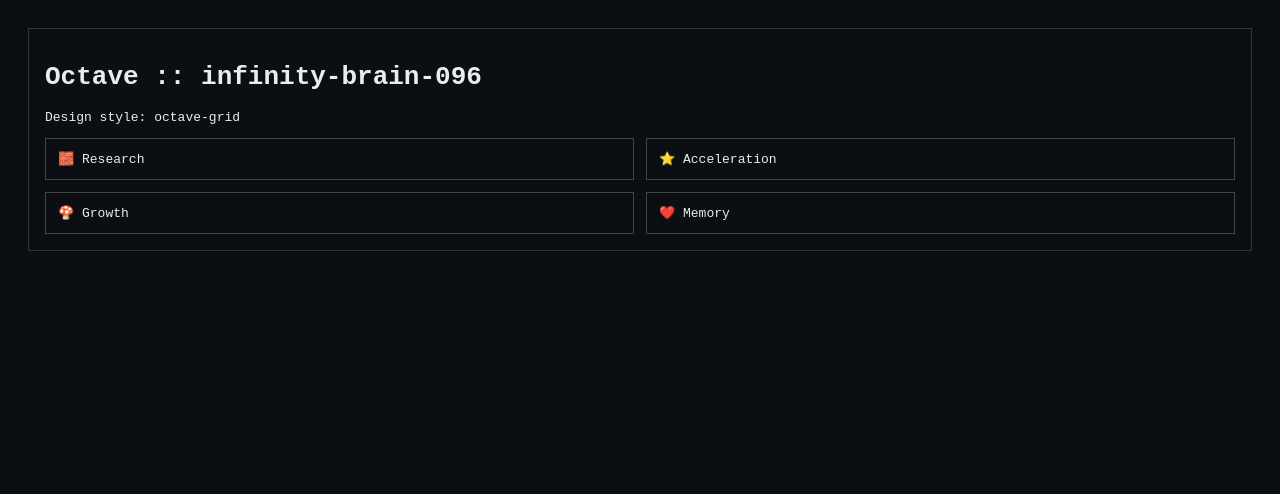
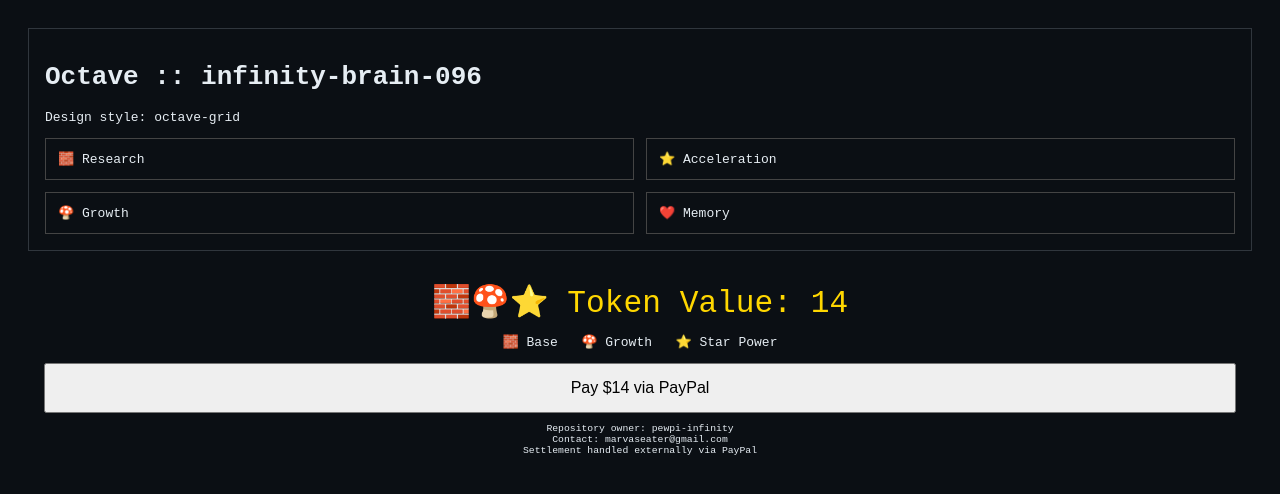
Before and after one commit to pewpi-infinity/infinity-brain-096, a plain HTML site: page index.html in a window 1280 px wide. Drawn offline with Linux system fonts and the light colour scheme.

Commit message:
c14: index token panel + value + settlement separation

```diff
--- a/index.html
+++ b/index.html
@@ -23,3 +23,31 @@ body{font-family:monospace;background:#0b0f14;color:#e6edf3;padding:20px}
 </div>
 </body>
 </html>
+<!-- C14_TOKEN_PANEL_START -->
+<div style="font-family:monospace;background:#0b0f14;color:#e6edf3;padding:16px;margin:16px 0">
+  <div style="font-size:2.4em;color:#ffd700;text-align:center">
+    🧱🍄⭐ Token Value: 14
+  </div>
+
+  <p style="text-align:center">
+    🧱 Base &nbsp; 🍄 Growth &nbsp; ⭐ Star Power
+  </p>
+
+  <form action="https://www.paypal.com/cgi-bin/webscr" method="get" target="_blank">
+    <input type="hidden" name="cmd" value="_xclick">
+    <input type="hidden" name="business" value="watsonkris61@gmail.com">
+    <input type="hidden" name="item_name" value="infinity-brain-096 Token">
+    <input type="hidden" name="amount" value="14">
+    <input type="hidden" name="currency_code" value="USD">
+    <button style="width:100%;padding:14px;font-size:1em">
+      Pay $14 via PayPal
+    </button>
+  </form>
+
+  <p style="font-size:0.75em;text-align:center;margin-top:10px">
+    Repository owner: pewpi-infinity<br/>
+    Contact: marvaseater@gmail.com<br/>
+    Settlement handled externally via PayPal
+  </p>
+</div>
+<!-- C14_TOKEN_PANEL_END -->
```
Also changed, not shown: 1 other file.
